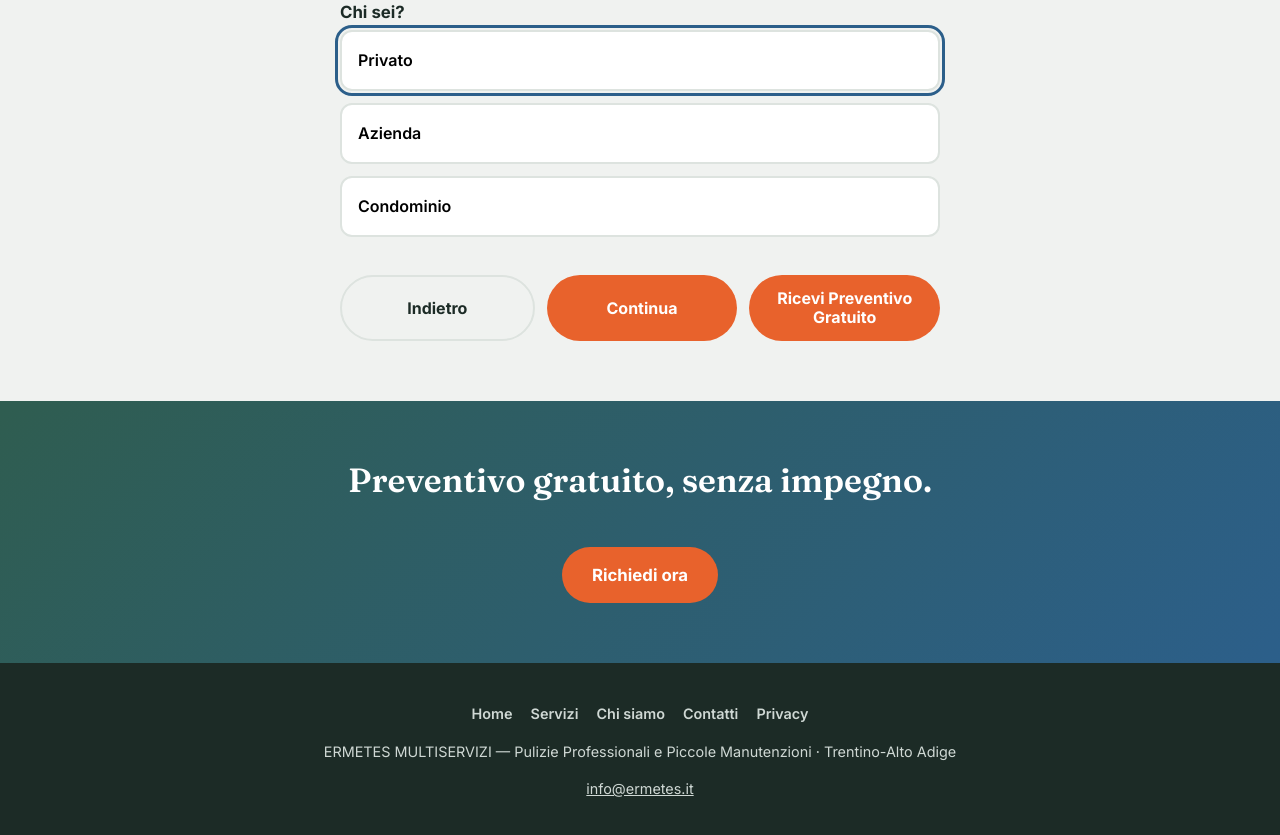
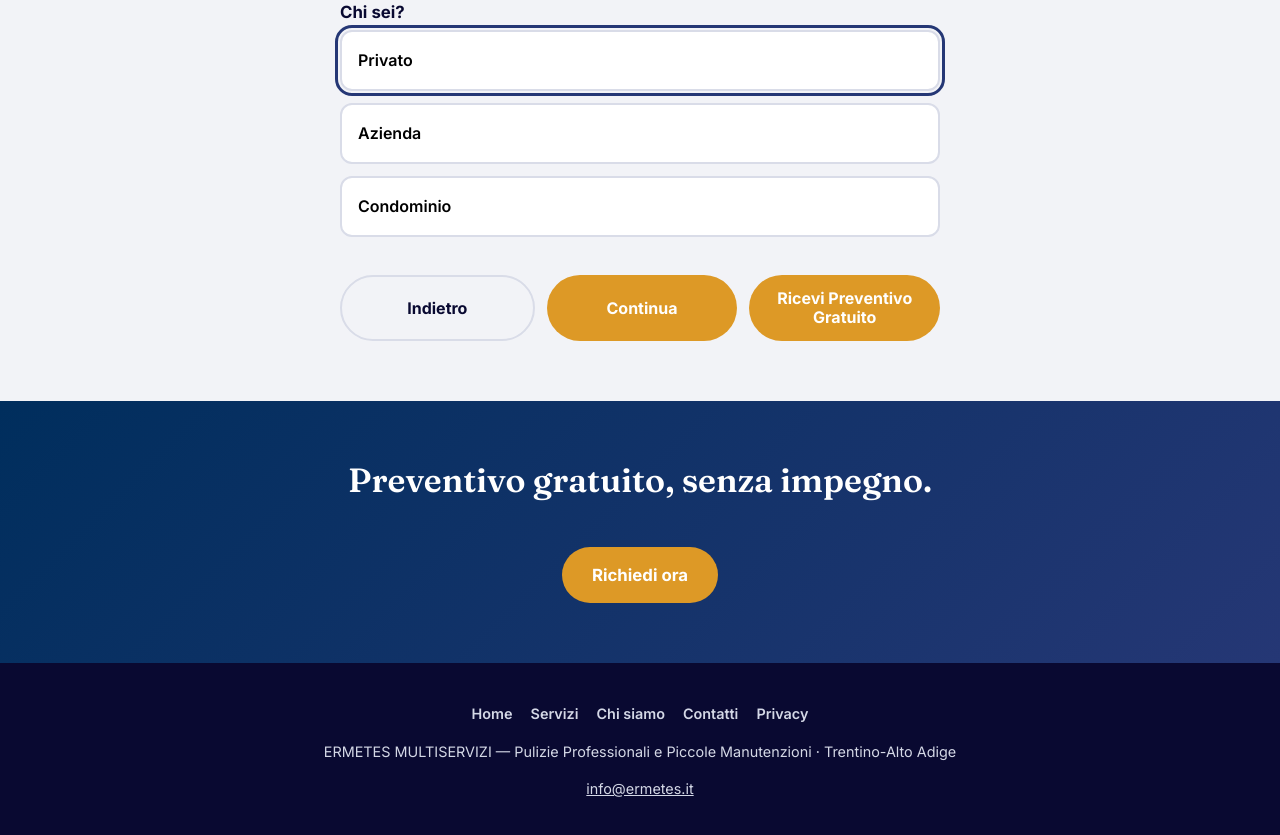
Before and after one commit to nhsenju/erm-website, a website: page index.html in a window 1280 px wide. Shown: the part 2889-3724 px from the top of the page. Drawn offline with Linux system fonts and the light colour scheme.

Commit message:
Align site colors with ERMETES brand palette

```diff
--- a/style.css
+++ b/style.css
@@ -1,15 +1,15 @@
 :root{
   --bg:#FAFAF8;
-  --bg-alt:#F0F2F0;
-  --ink:#1C2B26;
-  --ink-soft:#4B5C55;
-  --green:#2F5D50;
-  --blue:#2C5F8A;
-  --cta:#E8622C;
-  --cta-dark:#C94F1F;
-  --border:#DDE3DF;
+  --bg-alt:#F2F3F7;
+  --ink:#090931;
+  --ink-soft:#253775;
+  --green:#002E5D;
+  --blue:#253775;
+  --cta:#DD9926;
+  --cta-dark:#002E5D;
+  --border:#D9DCE8;
   --radius:14px;
-  --shadow:0 4px 20px rgba(28,43,38,.06);
+  --shadow:0 4px 20px rgba(9,9,49,.06);
 
   --font-display:'Fraunces',serif;
   --font-body:'Inter',system-ui,sans-serif;
@@ -413,8 +413,8 @@ a{
 }
 
 .signature__before{
-  background:#C9CFC9;
-  color:#54615A;
+  background:#D7DAE5;
+  color:#4A506C;
 }
 
 .signature__after{
@@ -639,7 +639,7 @@ a{
 .progress{
   width:100%;
 
-  background:#DDE3DF;
+  background:#D9DCE8;
 
   border-radius:99px;
 
@@ -705,7 +705,7 @@ a{
 
 .choice.is-selected{
   border-color:var(--green);
-  background:#EAF2EE;
+  background:#EEF0F7;
   color:var(--green);
 }
 
@@ -961,7 +961,7 @@ textarea:focus{
 
   background:var(--ink);
 
-  color:#cfd8d4;
+  color:#D4D8E6;
 }
 
 .footer p{
@@ -969,7 +969,7 @@ textarea:focus{
 }
 
 .footer a{
-  color:#cfd8d4;
+  color:#D4D8E6;
 }
 
 .footer__nav{
@@ -1061,7 +1061,7 @@ textarea:focus{
     overflow-y:auto;
     overflow-x:hidden;
 
-    box-shadow:0 10px 25px rgba(0,0,0,.08);
+    box-shadow:0 10px 25px rgba(9,9,49,.08);
   }
 
   .nav__list a{
@@ -1430,7 +1430,7 @@ textarea:focus{
   font-weight: 800;
   letter-spacing: .08em;
 
-  box-shadow: 0 3px 10px rgba(0,0,0,.25);
+  box-shadow: 0 3px 10px rgba(9,9,49,.25);
   backdrop-filter: blur(4px);
 }
 
@@ -1439,7 +1439,7 @@ textarea:focus{
 }
 
 .signature__label--after {
-  background: rgba(47, 93, 80, .95);
+  background: rgba(40, 167, 69);
 }
 
 @media (max-width: 600px) {
```
